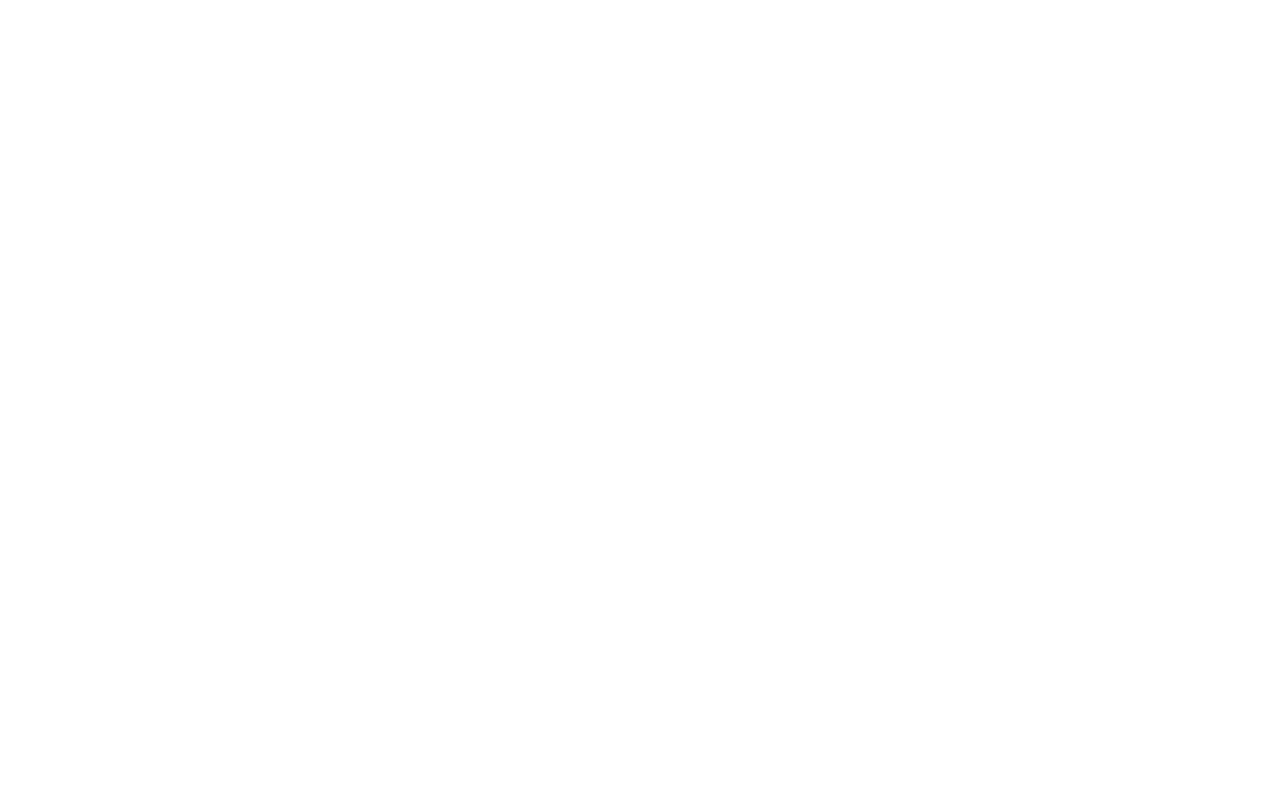
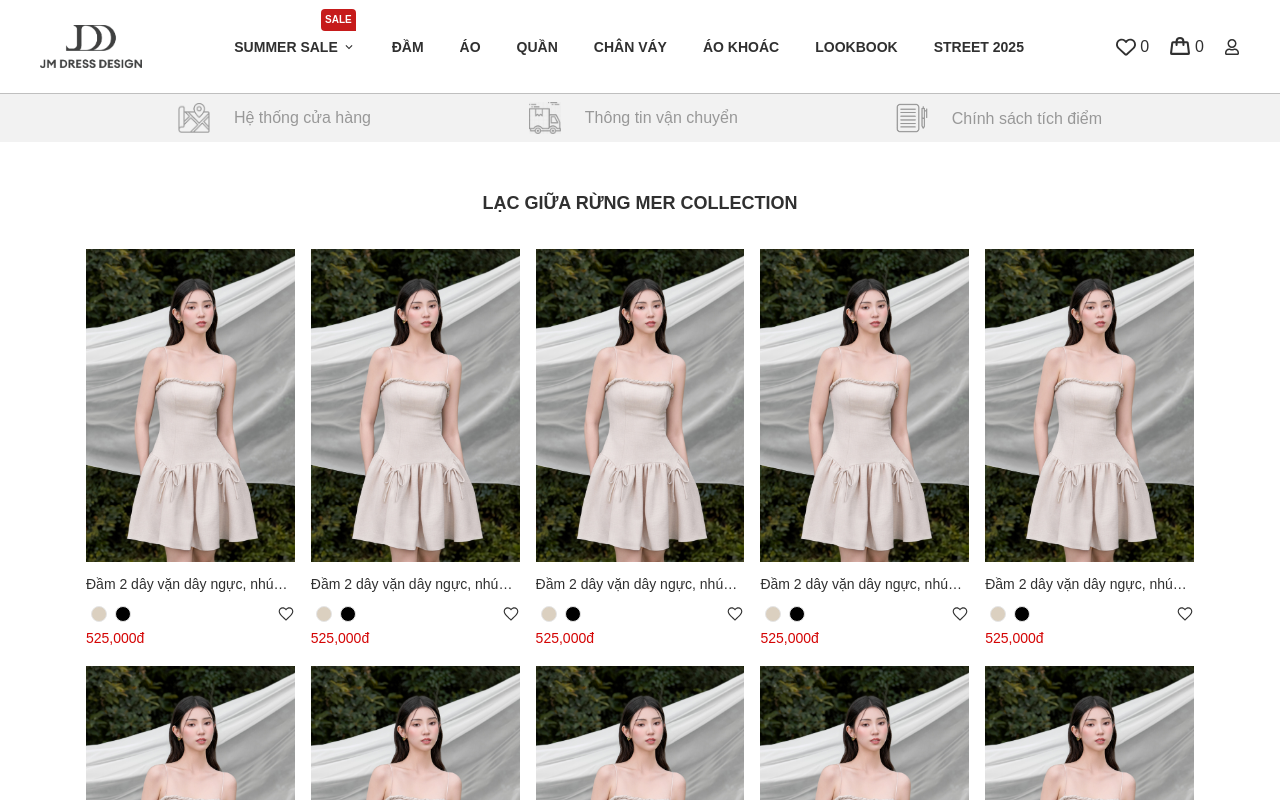
Before and after one commit to payyer/jm-clone, a React (Vite) app: page /campaign/1 in a window 1280 px wide. Before the commit this address had no page. Shown: the top 800 px of the page. Built offline with nearby package versions, Linux system fonts and the light colour scheme; a web font is replaced by a local one.

Commit message:
Campaign completed

```diff
--- a/src/main.jsx
+++ b/src/main.jsx
@@ -14,6 +14,7 @@ import Cart from "./pages/Cart";
 import Checkout from "./pages/Checkout"
 import Signin from "./pages/Signin";
 import Favorite from "./pages/Favorite";
+import Campaign from "./pages/Campaign";
 
 createRoot(document.getElementById("root")).render(
   <StrictMode>
@@ -41,6 +42,9 @@ createRoot(document.getElementById("root")).render(
           <Route path="favorite" element={<Layout />}>
             <Route index element={<Favorite />} />
           </Route>
+          <Route path="campaign/:collection" element={<Layout />}>
+            <Route index element={<Campaign />} />
+          </Route>
         </Routes>
       </BrowserRouter>
     </Provider>
--- /dev/null
+++ b/src/pages/Campaign/index.jsx
@@ -0,0 +1,10 @@
+import ProductList from "../Search/partial/ProductList";
+
+export default function index() {
+    return (
+        <section className="mt-8 small-container ">
+            <h2 className="text-[18px] font-bold text-center uppercase">Lạc giữa rừng mer collection</h2>
+            <ProductList className={"mt-8"} />
+        </section>
+    )
+}
--- a/src/pages/Search/partial/ProductList.tsx
+++ b/src/pages/Search/partial/ProductList.tsx
@@ -1,8 +1,8 @@
 import ProductItem from "../../../components/ProductItem";
 
-export default function ProductList() {
+export default function ProductList({ className }) {
     return (
-        <div className="flex-1 grid grid-cols-2 sm:grid-cols-3 lg:grid-cols-5 gap-4">
+        <div className={`flex-1 grid grid-cols-2 sm:grid-cols-3 lg:grid-cols-5 gap-4 ${className}`}>
             <ProductItem />
             <ProductItem />
             <ProductItem />
```
